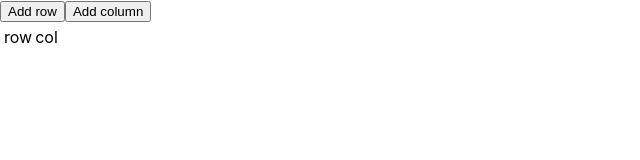
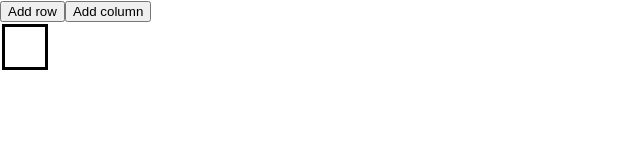
Before and after one commit to mattlol85/TTP_assignment8, a React (Create React App) app: page / in a window 1280 px wide. Shown: the top 160 px of the page, without its empty margins (0-640 px from the left). Built offline with nearby package versions, Linux system fonts and the light colour scheme.

Commit message:
Replace placeholder table text with square cells, Start columns from zero

```diff
--- a/src/App.js
+++ b/src/App.js
@@ -6,7 +6,7 @@ import Table from "./table";
 function App() {
   const [color, setColor] = useState("transparent")
   const[rows, setRows] = useState(1)
-  const [cells, setCells] = useState(1)
+  const [cells, setCells] = useState(0)
 
   function addRow(){
     setRows(rows+1)
--- a/src/index.css
+++ b/src/index.css
@@ -11,3 +11,12 @@ code {
   font-family: source-code-pro, Menlo, Monaco, Consolas, 'Courier New',
     monospace;
 }
+
+.table {
+  border: solid black;
+  padding: 20px;
+}
+
+tbody{
+  border-collapse: collapse;
+}
--- a/src/tableRow.js
+++ b/src/tableRow.js
@@ -7,7 +7,7 @@ export default function TableRow(props){
     let arr = []
     const displayRows = () => {
         for(let i = 0; i<rows;i++){
-            arr.push("row")
+            arr.push(<div className={"table"}></div>)
         }
         return arr
     }
@@ -15,7 +15,7 @@ export default function TableRow(props){
     const calCell = () => {
         let colArr = []
         for(let i = 0; i<props.cells; i++){
-            colArr.push("col")
+            colArr.push(<div className={"table"}></div>)
         }
         return colArr.map(elm => <td>{elm}</td>)
     }
```
